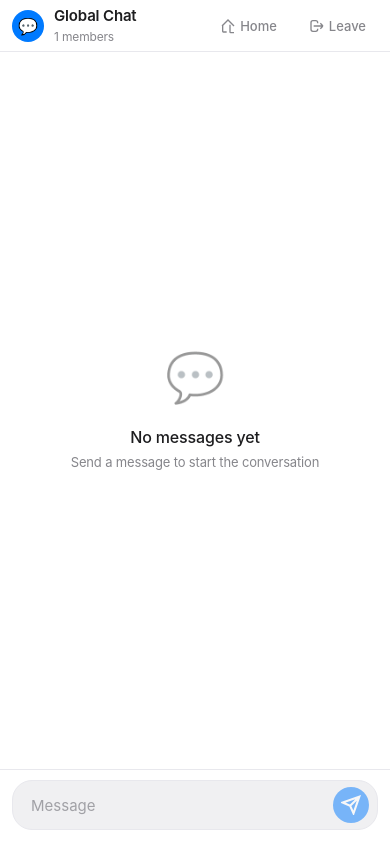
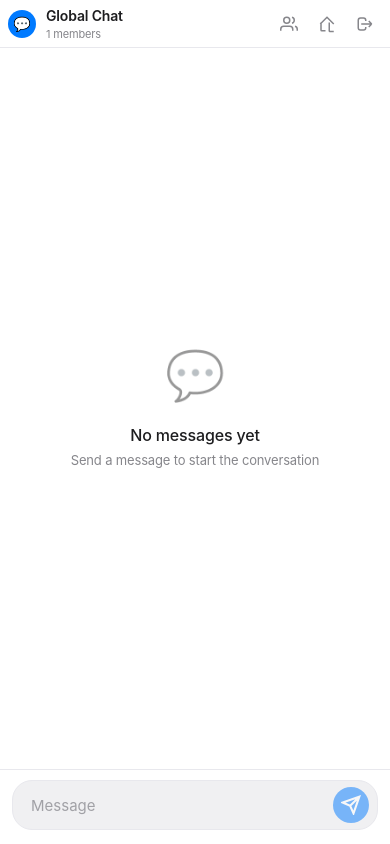
Before and after one commit to itslokeshx/Chatty, a React (Vite) app in the folder frontend/: page /chat in a window 390 px wide. Built offline with nearby package versions, Linux system fonts and the light colour scheme; no server answers; sample sign-in values are in the browser's storage.

Commit message:
feat: add mobile members button to chat header for improved accessibility

```diff
--- a/frontend/src/index.css
+++ b/frontend/src/index.css
@@ -908,9 +908,26 @@ body {
    RESPONSIVE DESIGN - Clean macOS
    ============================================ */
 
+/* Mobile Members Button - Desktop: hide label, Mobile: show full */
+.mobile-only {
+  display: none;
+}
+
+.mobile-members-btn {
+  display: none;
+}
+
 @media (max-width: 768px) {
   :root {
     --sidebar-width: 0;
+  }
+
+  .mobile-only {
+    display: inline;
+  }
+
+  .mobile-members-btn {
+    display: flex;
   }
 
   .chat-sidebar {
@@ -981,7 +998,42 @@ body {
   }
 
   .chat-header {
-    padding: 0 0.75rem;
+    padding: 0 0.5rem;
+    height: 48px;
+  }
+
+  .chat-header-avatar {
+    width: 28px;
+    height: 28px;
+    font-size: 0.875rem;
+  }
+
+  .chat-header-name {
+    font-size: 0.875rem;
+  }
+
+  .chat-header-status {
+    font-size: 0.6875rem;
+  }
+
+  .chat-header-actions {
+    gap: 0.25rem;
+  }
+
+  .header-btn {
+    padding: 0 8px;
+    height: 28px;
+    font-size: 0;
+    gap: 0;
+  }
+
+  .header-btn svg {
+    width: 18px;
+    height: 18px;
+  }
+
+  .mobile-members-btn .mobile-only {
+    display: none;
   }
 
   .messages-wrapper {
--- a/frontend/src/pages/Chat.jsx
+++ b/frontend/src/pages/Chat.jsx
@@ -141,6 +141,24 @@ function Chat() {
             </div>
           </div>
           <div className="chat-header-actions">
+            {/* Mobile: View Members button */}
+            <button
+              className="header-btn mobile-members-btn"
+              onClick={() => setSidebarOpen(true)}
+              title="View Members"
+            >
+              <svg
+                viewBox="0 0 24 24"
+                fill="none"
+                stroke="currentColor"
+                strokeWidth="2"
+              >
+                <path d="M17 21v-2a4 4 0 00-4-4H5a4 4 0 00-4 4v2" />
+                <circle cx="9" cy="7" r="4" />
+                <path d="M23 21v-2a4 4 0 00-3-3.87M16 3.13a4 4 0 010 7.75" />
+              </svg>
+              <span className="mobile-only">Members</span>
+            </button>
             <button
               className="header-btn"
               onClick={() => navigate("/")}
```
